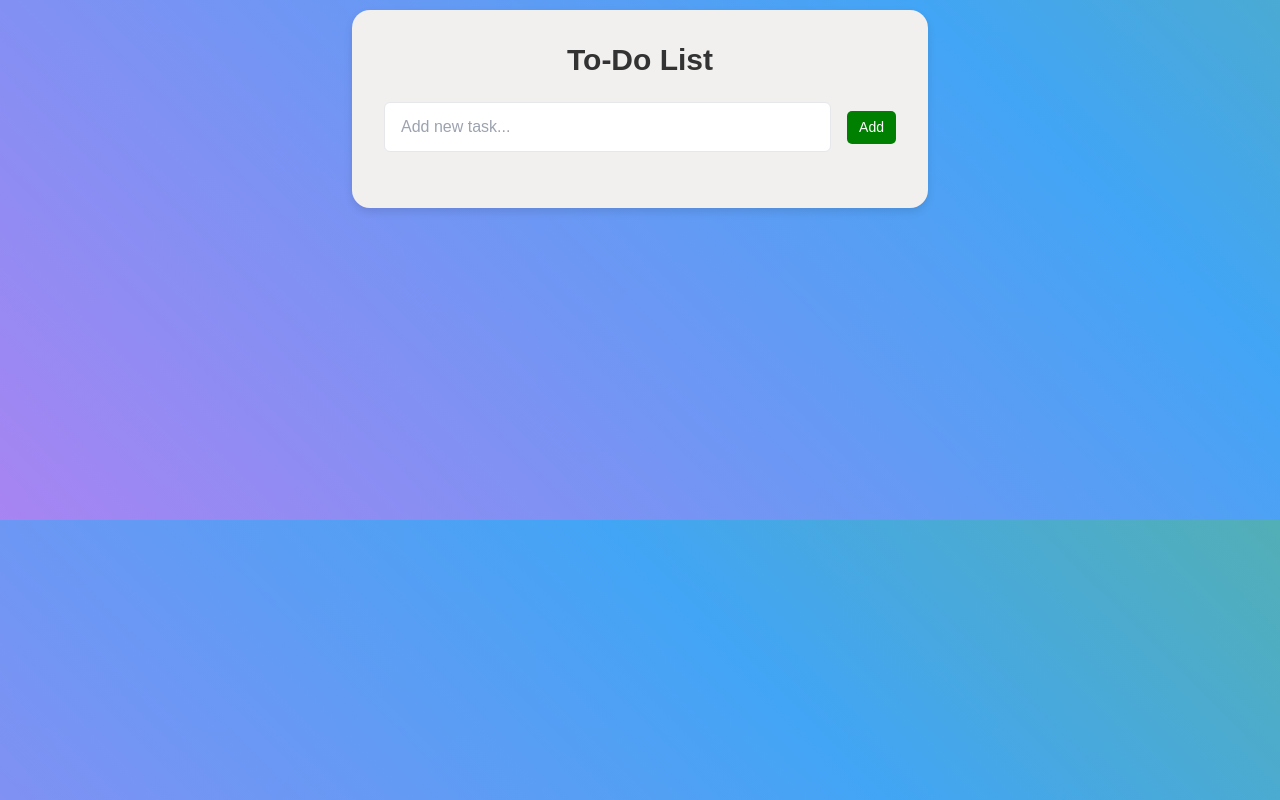
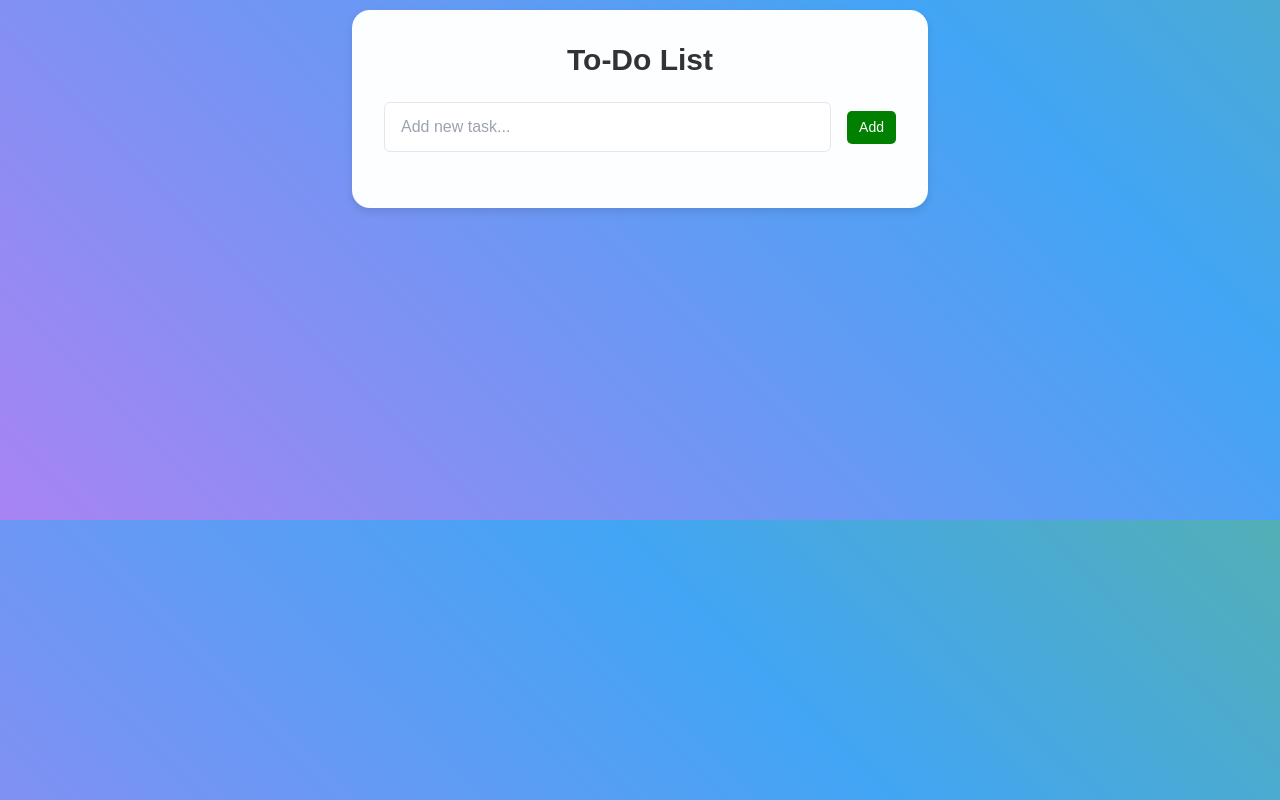
Before and after one commit to Rabianzo/To-Do-Project, a website: page public/index.html in a window 1280 px wide. Drawn offline with nearby package versions, Linux system fonts and the light colour scheme.

```diff
--- a/public/styles.css
+++ b/public/styles.css
@@ -173,7 +173,7 @@
 .container {
     margin-top: 10px;
     padding: 2rem;
-    background-color: #F2F0EF;
+    background-color: #fcfeff;
     border-radius: 18px;
     box-shadow: 0 4px 8px rgba(0, 0, 0, 0.1);
 }
```
